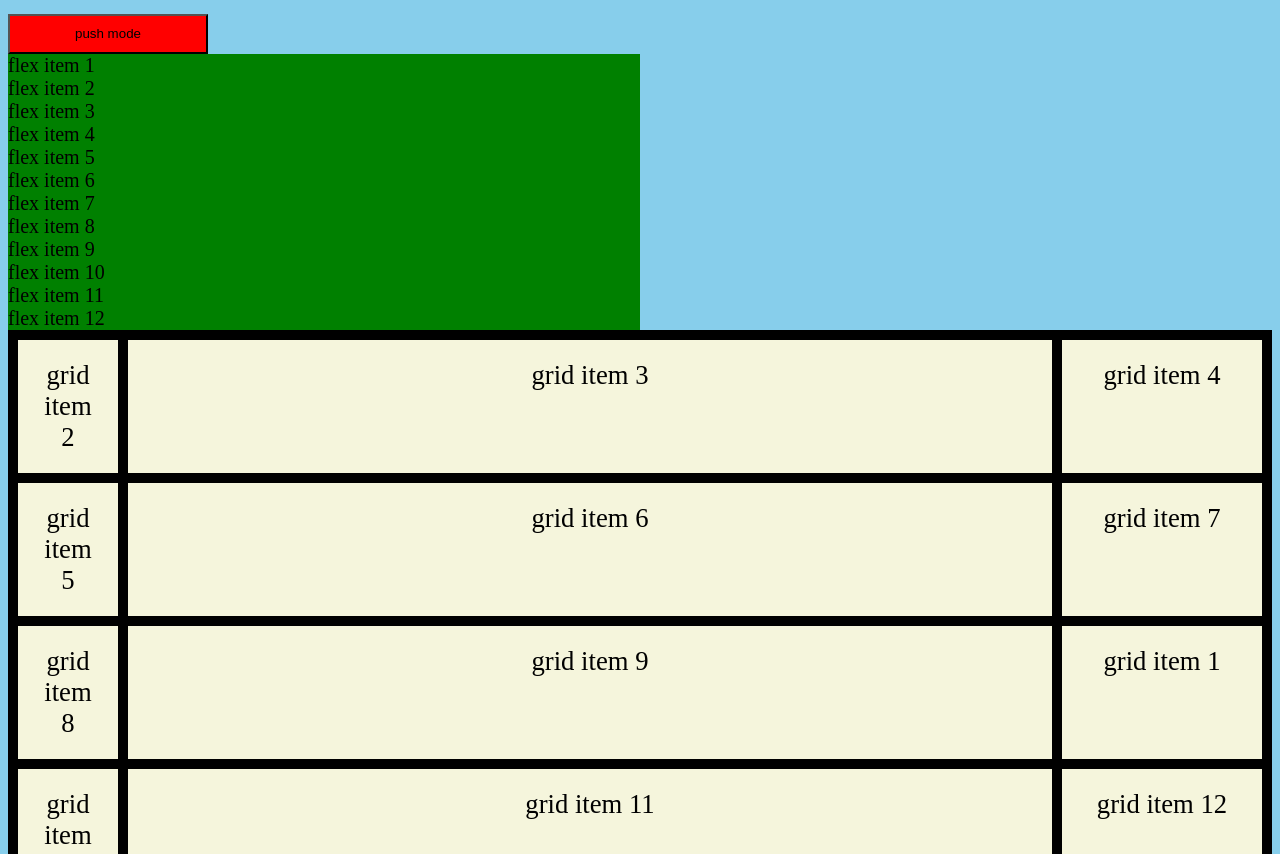
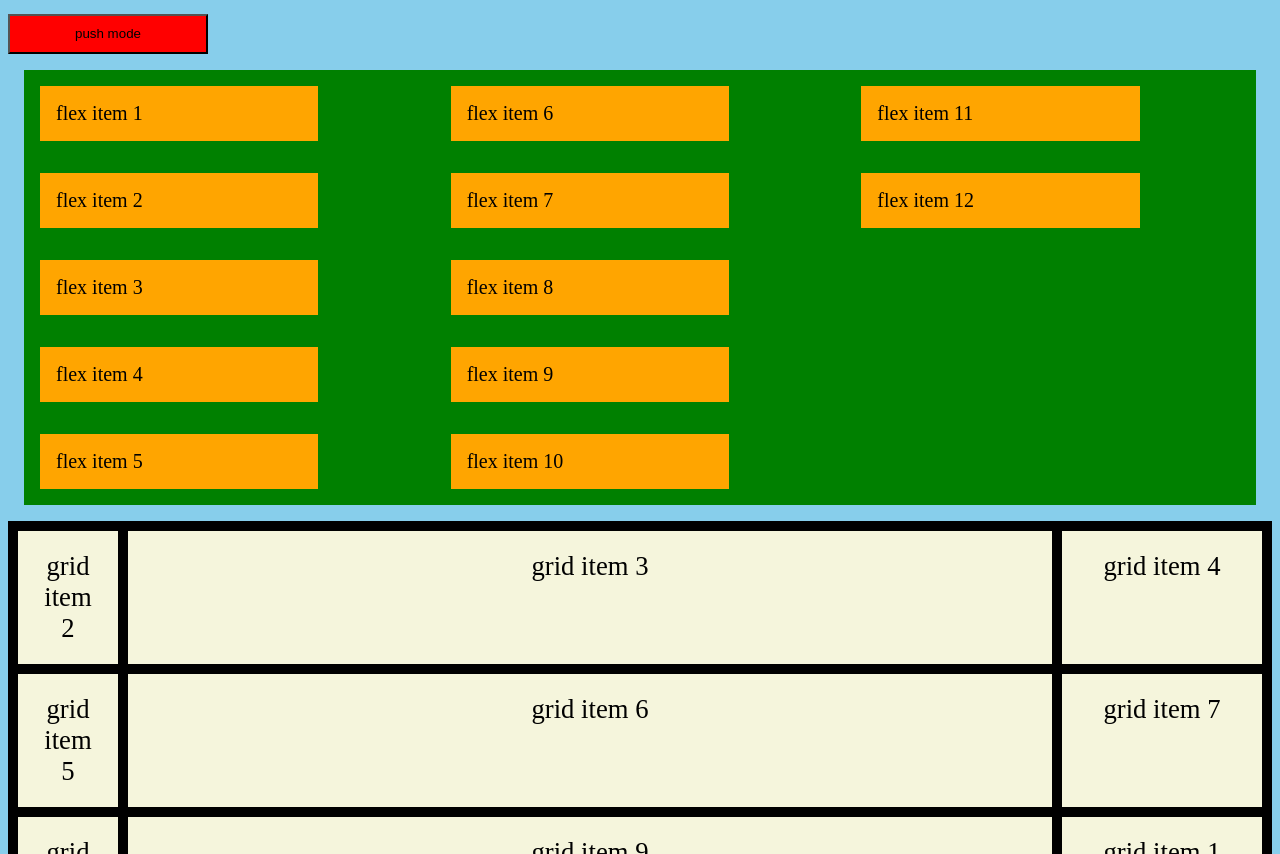
Before and after one commit to itisyijy/2025-Spring, a plain HTML site: page Web Programming/week02/index.html in a window 1280 px wide. Shown: the part 1036-1890 px from the top of the page. Drawn offline with Linux system fonts and the light colour scheme.

Commit message:
WP W02: Fix Flexbox css

```diff
--- a/Web Programming/week02/style.css
+++ b/Web Programming/week02/style.css
@@ -71,17 +71,20 @@ button:hover {
 }
 
 .container {
+  background-color: green;
   display: flex;
   flex-wrap: wrap;
   flex-direction: column;
   max-height: 500px;
+  margin: 1rem;
 }
 
 .container div {
-  background-color:
-  green;
+  background-color: orange;
   font-size: 20px;
-  width: 50%;
+  width: 20%;
+  padding: 1rem;
+  margin: 1rem;
 }
 
 .grid {
```
